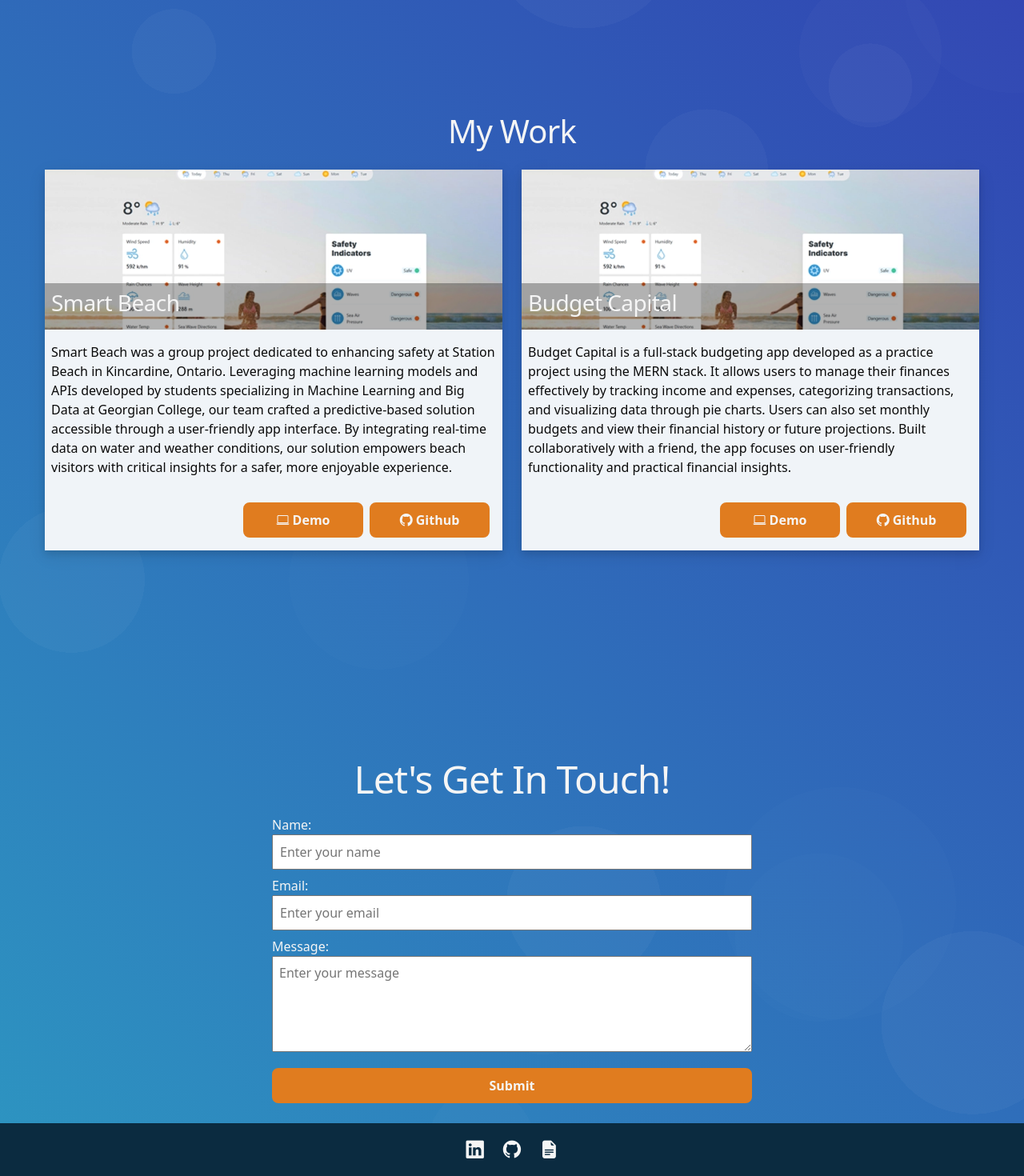
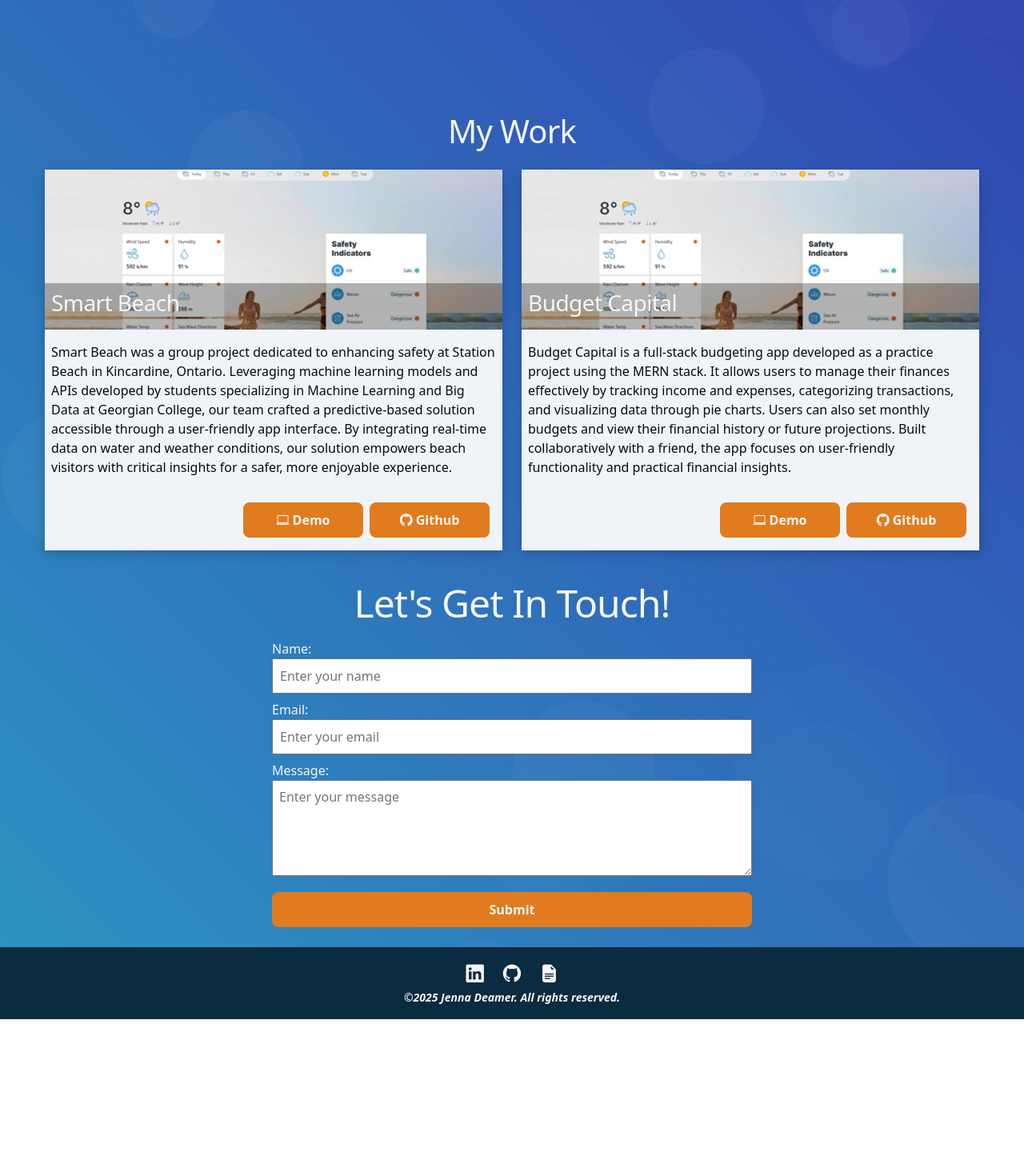
Before and after one commit to Jenna-Deamer/Portfolio, a React (Vite) app: page / in a window 1280 px wide. Shown: the part 660-2130 px from the top of the page at 80% size. After the commit the page ends 1934 px from the top, so only its background shows below. Built offline with nearby package versions, Linux system fonts and the light colour scheme.

Commit message:
Add copyright notice to Footer

```diff
--- a/src/components/Footer.jsx
+++ b/src/components/Footer.jsx
@@ -35,6 +35,11 @@ function Footer() {
           <i className="bi bi-file-earmark-text-fill"></i>
         </a>
                 </div>
+                <div className="copyright">
+        <small>
+          &copy;2025 Jenna Deamer. All rights reserved.
+        </small>
+      </div>
             </footer>
         </>
     )
--- a/src/styles/Footer.css
+++ b/src/styles/Footer.css
@@ -14,5 +14,12 @@ footer a:hover {
     display: flex;
     justify-content: center;
     align-items: center;
-    padding: 1em;
+    padding-top: 1rem;
 }
+.copyright{
+    color: var(--white);
+    font-weight: var(--font-weight-medium);
+    text-align: center;
+    padding-bottom: 1rem;
+    font-style: italic;
+}
--- a/src/styles/Projects.css
+++ b/src/styles/Projects.css
@@ -1,5 +1,5 @@
 #projects {
-  min-height: 100vh;
+    margin-bottom: 4rem;
 }
 
 .projects-container {
```
